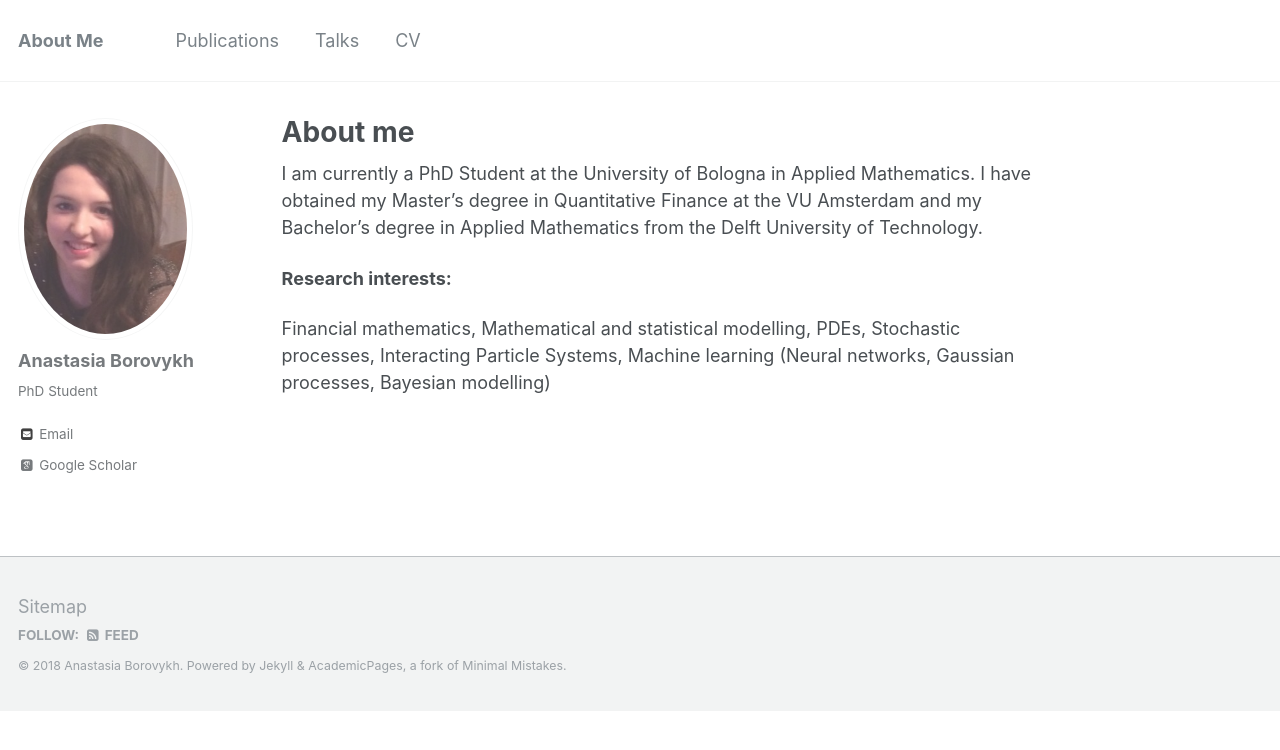
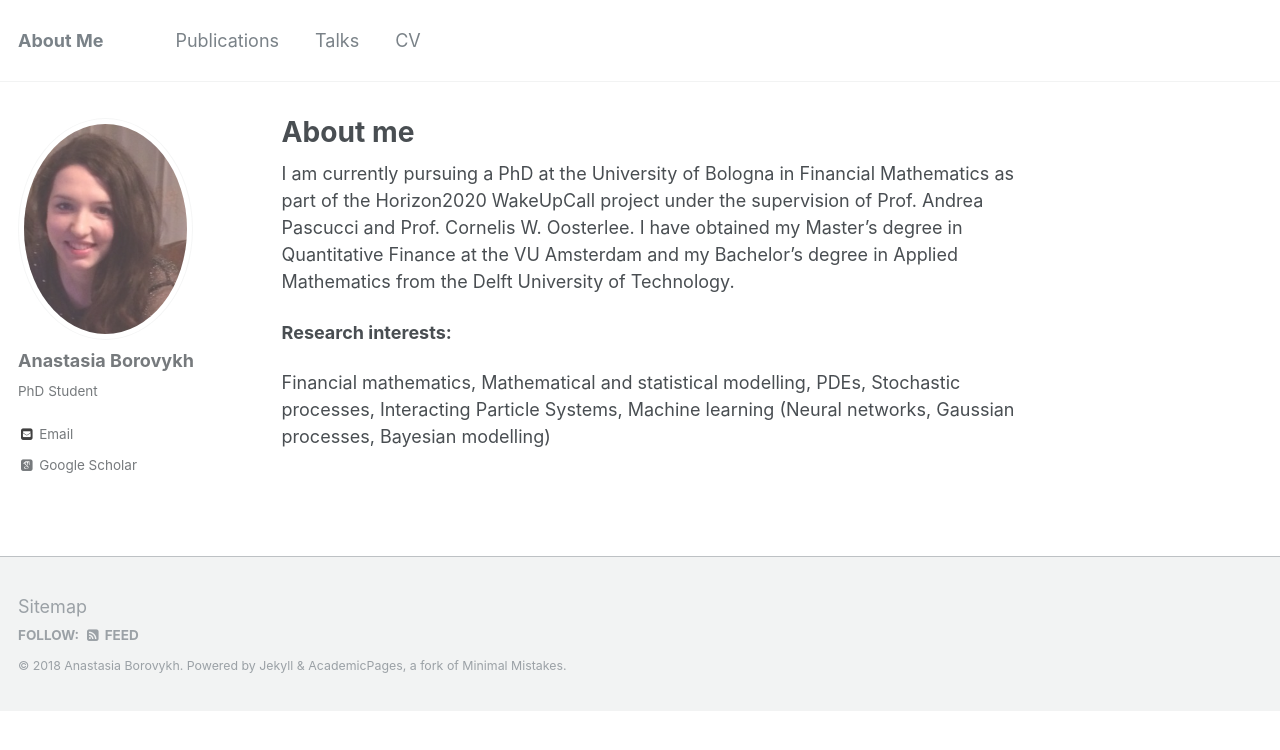
Before and after one commit to aib93/aib93.github.io, a Jekyll site: the page built from _pages/about.md, in a window 1280 px wide. Shown: the top 750 px of the page. Built offline with Jekyll 4.4.1, drawn with Linux system fonts in a browser that asks for light colours; some web fonts are replaced.

Commit message:
Initial commit

```diff
--- a/_pages/about.md
+++ b/_pages/about.md
@@ -8,7 +8,7 @@ redirect_from:
   - /about.html
 ---
 
-I am currently a PhD Student at the University of Bologna in Applied Mathematics. I have obtained my Master's degree in Quantitative Finance at the VU Amsterdam and my Bachelor's degree in Applied Mathematics from the Delft University of Technology.
+I am currently pursuing a PhD at the University of Bologna in Financial Mathematics as part of the Horizon2020 WakeUpCall project under the supervision of Prof. Andrea Pascucci and Prof. Cornelis W. Oosterlee. I have obtained my Master's degree in Quantitative Finance at the VU Amsterdam and my Bachelor's degree in Applied Mathematics from the Delft University of Technology.
 
 **Research interests:**
 
```
